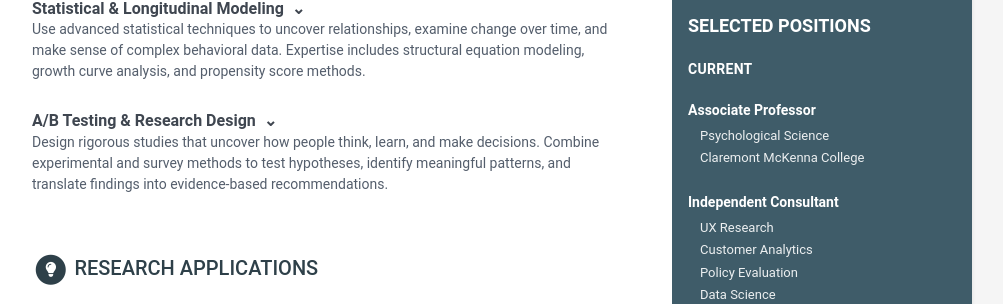
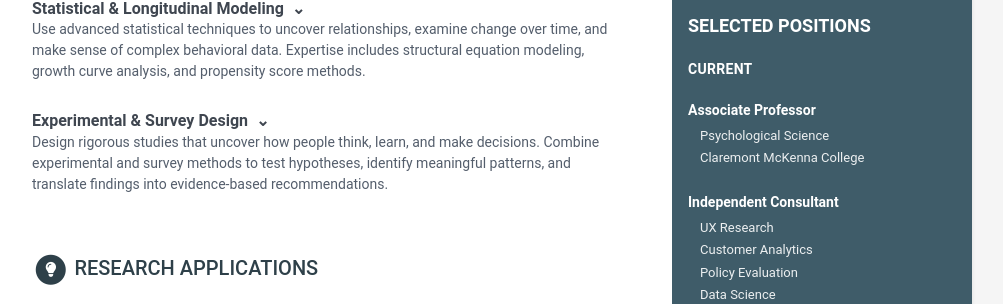
Before and after one commit to KanayaPHD/DigitalCV, a Jekyll site: the page built from index.html, in a window 1280 px wide. Shown: the part 595-899 px from the top of the page, without its empty margins (168-1171 px from the left). Built offline with Jekyll 4.4.1, drawn with Linux system fonts in a browser that asks for light colours.

Commit message:
Update data.yml

```diff
--- a/_data/data.yml
+++ b/_data/data.yml
@@ -123,7 +123,7 @@ analytical_methods:
             growth modeling approach.
             *Intelligence, 33*, 613–621.
 
-    - role: A/B Testing & Research Design
+    - role: Experimental & Survey Design
       details: |
         Design rigorous studies that uncover how people think, learn,
         and make decisions. Combine experimental and survey methods
```
